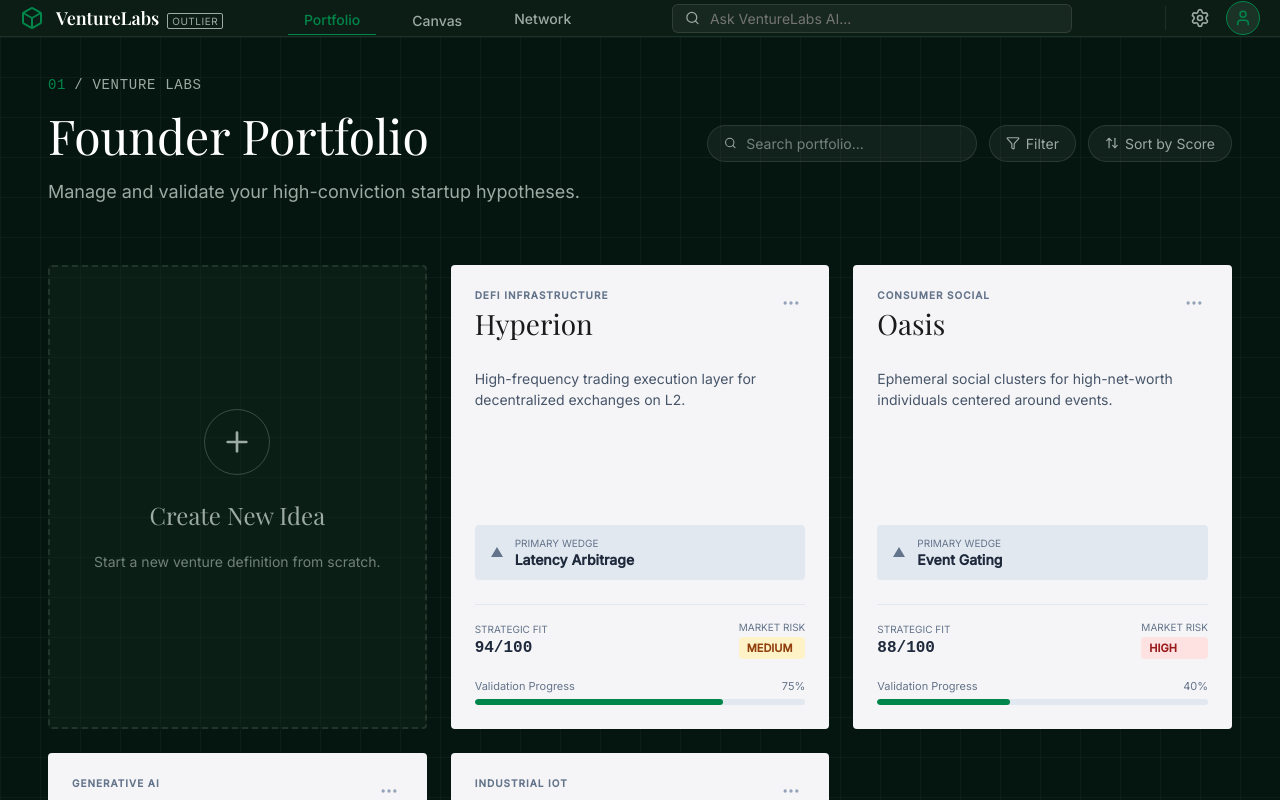
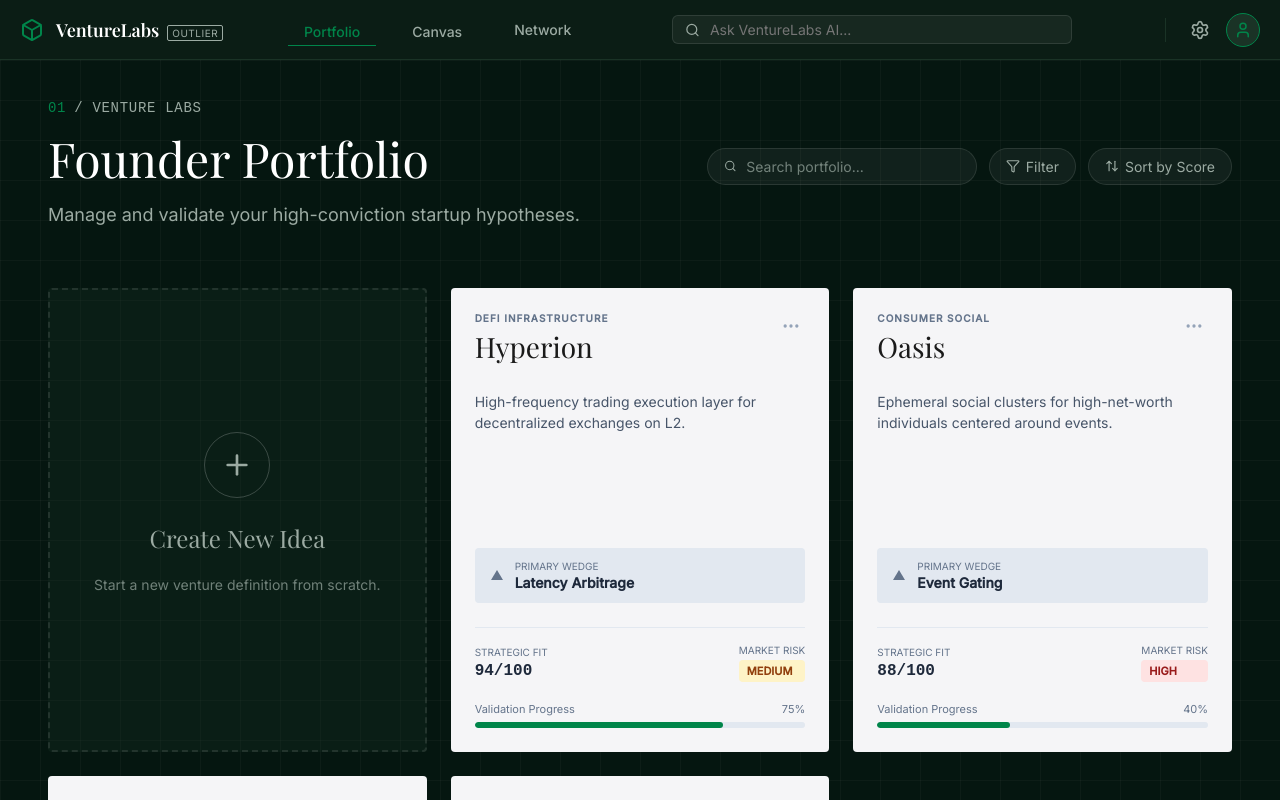
Before and after one commit to nathan-nw/HackBrown26, a React (Vite) app in the folder frontend/: page /portfolio in a window 1280 px wide. Shown: the top 800 px of the page. Built offline with nearby package versions, Linux system fonts and the light colour scheme; a web font is replaced by a local one.

Commit message:
fixed navbar

```diff
--- a/frontend/src/styles/layout.css
+++ b/frontend/src/styles/layout.css
@@ -18,6 +18,9 @@
   padding: 0 20px;
   justify-content: space-between;
   z-index: 10;
+  height: var(--nav-height);
+  width: 100%;
+  box-sizing: border-box;
 }
 
 .left-toolbar {
```
